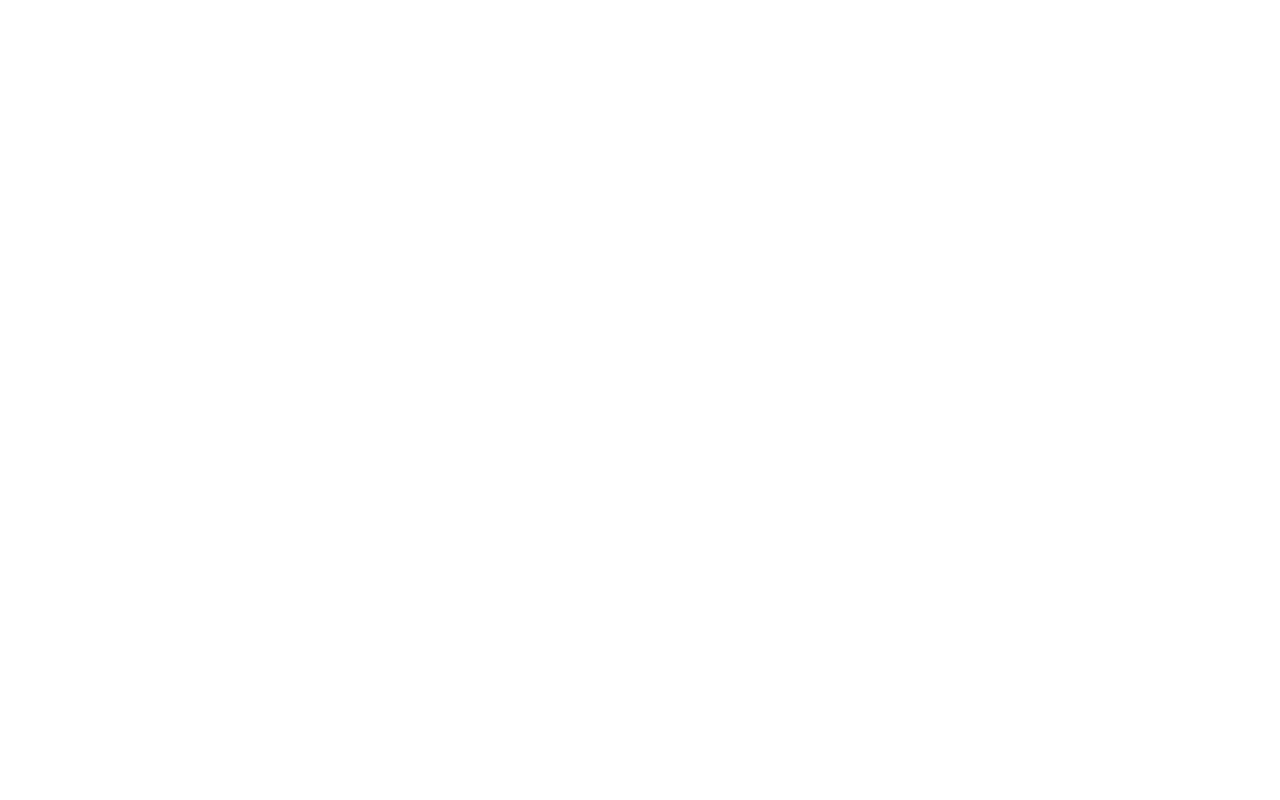
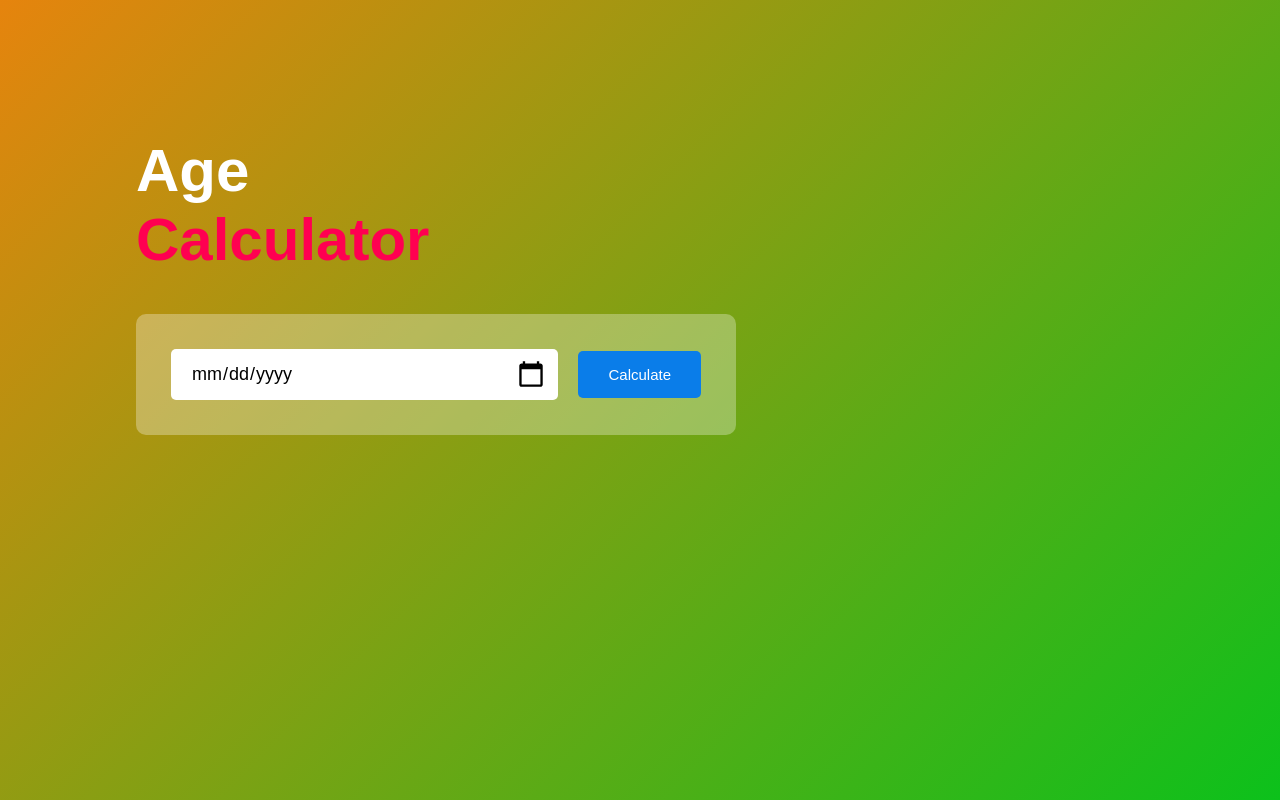
Before and after one commit to Ceasar2001/30projectsChallenge, a plain HTML site: page agecalculator/index.html in a window 1280 px wide. Drawn offline with Linux system fonts and the light colour scheme.

Commit message:
finish age calculator

```diff
--- a/agecalculator/index.html
+++ b/agecalculator/index.html
@@ -7,7 +7,19 @@
     <link rel="stylesheet" href="style.css">
 </head>
 <body>
+    <div class="container">
+        <div class="calculator">
+            <h1>Age<br> <span>Calculator</span></h1>
 
+            <div class="input-box">
+                <!-- <label for="birthdate">Enter your birth date:</label> -->
+                <input type="date" id="date" required>
+                <button onclick="calculateAge()">Calculate</button>
+            </div>
+
+            <h1 id="result"></h1>
+        </div>
+    </div>
 
     <script src="script.js"></script>
 </body>
--- a/agecalculator/script.js
+++ b/agecalculator/script.js
@@ -0,0 +1,45 @@
+let userInput = document.getElementById("date");
+userInput.max = new Date().toISOString().split("T")[0];
+let result = document.getElementById("result");
+
+function calculateAge() {
+    let birthDate = new Date(userInput.value);
+
+    let d1 = birthDate.getDate();
+    let m1 = birthDate.getMonth() + 1;
+    let y1 = birthDate.getFullYear();
+
+    let today = new Date();
+
+    let d2 = today.getDate();
+    let m2 = today.getMonth() + 1;
+    let y2 = today.getFullYear();
+
+    let d3, m3, y3;
+
+    y3 = y2 - y1;
+
+    if(m2 >= m1){
+        m3 = m2 - m1;
+    }else{
+        y3--;
+        m3 = 12 + m2 - m1;
+    }
+
+    if(d2 >= d1){
+        d3 = d2 - d1;
+    }else{
+        m3--;
+        d3 = getDaysInMonth(y1, m1) + d2 - d1;
+    }
+    if(m3 < 0){
+        m3 = 11;
+        y3--;
+    }
+
+    result.innerHTML = `You are ${y3} years old, ${m3} months and ${d3} days old.`;
+}
+
+function getDaysInMonth(year, month){
+    return new Date(year, month, 0).getDate();
+}
--- a/agecalculator/style.css
+++ b/agecalculator/style.css
@@ -4,3 +4,72 @@
     font-family: 'Poppins', sans-serif;
     box-sizing: border-box;
 }
+
+.container{
+    width: 100%;
+    min-height: 100vh;
+    background: linear-gradient(135deg, #e6840d, #0cc11b);
+    color: #fff;
+    padding: 10px;
+}
+
+.calculator{
+    width: 100%;
+    max-width: 600px;
+    margin-left: 10%;
+    margin-top: 10%;
+}
+
+.calculator h1{
+    font-size: 60px;
+}
+
+.calculator h1 span{
+    color: #ff0051;
+}
+
+
+.input-box{
+    margin: 40px 0;
+    padding: 35px;
+    border-radius: 10px;
+    background: rgba(255, 255, 255, 0.3);
+    display: flex;
+    align-items: center;
+}
+
+.input-box input{
+    flex: 1;
+    margin-right: 20px;
+    padding: 14px 20px;
+    border: 0;
+    outline: 0;
+    font-size: 18px;
+    border-radius: 5px;
+    position: relative;
+}
+
+.input-box button{
+    background: #0a7de9;
+    border: 0;
+    outline: 0;
+    padding: 15px 30px;
+    border-radius: 5px;
+    font-size: 15px;
+    font-weight: 500;
+    color: #ffffff;
+    cursor: pointer;
+}
+
+.input-box input::-webkit-calendar-picker-indicator{
+    top: 0;
+    left: 0;
+    right: 0;
+    bottom: 0;
+    width: auto;
+    height: auto;
+    position: absolute;
+    background-position: calc(100% - 10px);
+    background-size: 30px;
+    cursor: pointer;
+}
```
